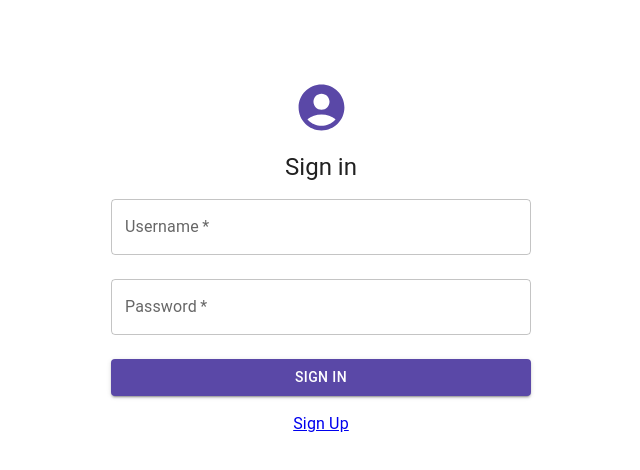
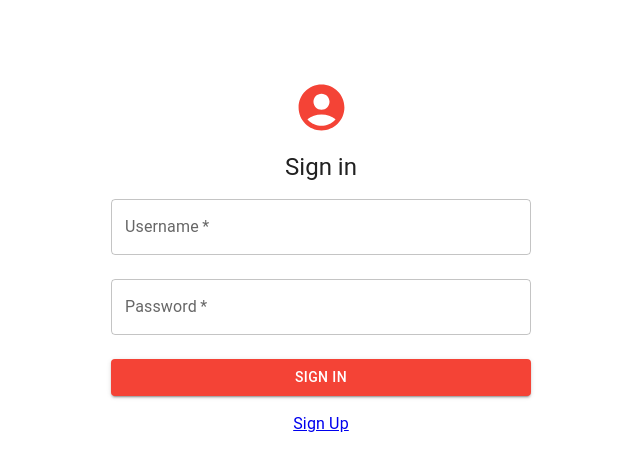
Before and after one commit to mooyil/Y-Todo-Frontend, a React (Create React App) app: page / in a window 1280 px wide. Shown: the top 470 px of the page, without its empty margins (319-959 px from the left). Built offline with nearby package versions, Linux system fonts and the light colour scheme.

Commit message:
change theme colors

```diff
--- a/src/App.js
+++ b/src/App.js
@@ -14,9 +14,9 @@ const [mode, setMode] = React.useState("light")
     palette: {
       mode: mode,
       primary: {
-        light: "#311b92",
-        dark: "#221266",
-        main: "#5a48a7",
+        light: "#f6685e",
+        dark: "#aa2e25",
+        main: "#f44336",
       },
     },
   });
```
